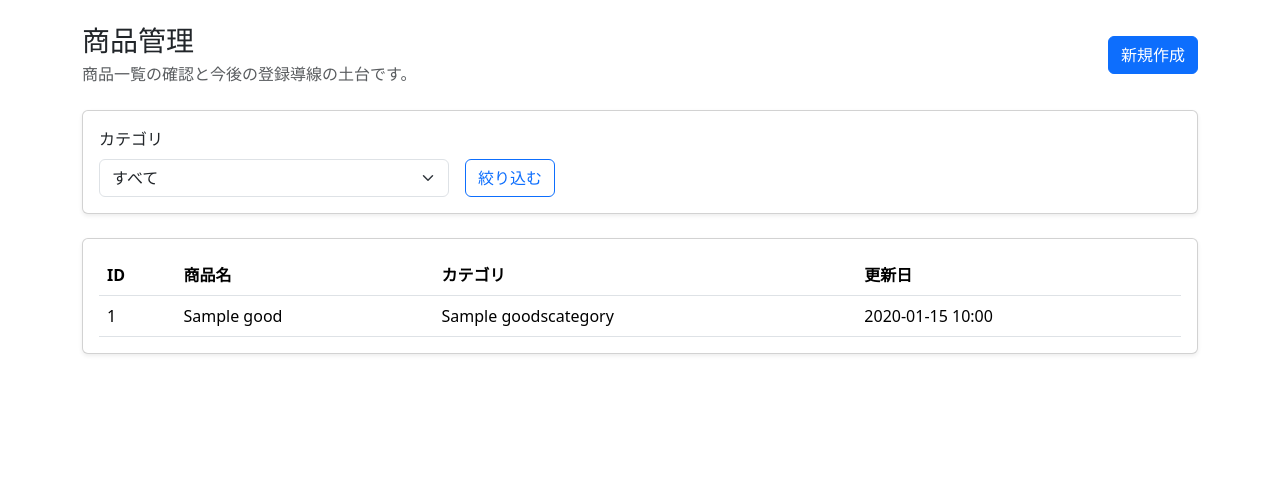
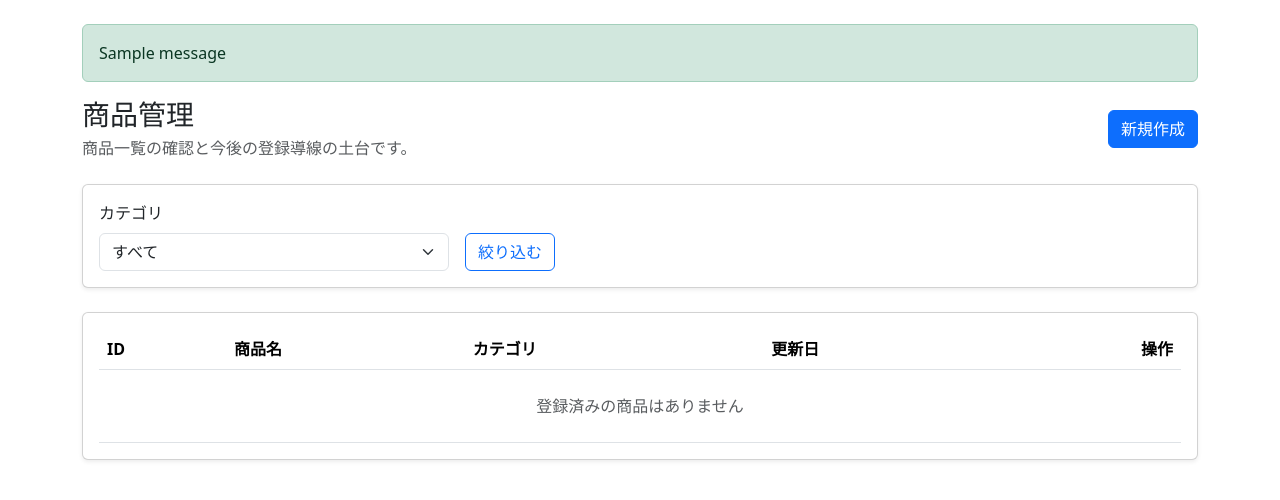
Before and after one commit to yutaArakawa/OplanTeamDevelopRoadMap, a Django app: page /inventory/goods/ in a window 1280 px wide. Shown: the part 58-558 px from the top of the page. Run offline with Django 5.2, Linux system fonts and the light colour scheme; a user stored in the database is signed in; tables that the repository leaves empty hold one stand-in row (values such as "Sample post"); one stand-in notice (Sample message) is shown.

Commit message:
削除機能の追加

```diff
--- a/common/templates/base.html
+++ b/common/templates/base.html
@@ -16,6 +16,15 @@
     <body>
         {% include 'components/header.html' %}
         <div class="container mt-4">
+            {% if messages %}
+            <div class="mb-3">
+                {% for message in messages %}
+                <div class="alert alert-{{ message.tags|default:'info' }} mb-2" role="alert">
+                    {{ message }}
+                </div>
+                {% endfor %}
+            </div>
+            {% endif %}
             {% block content %}
             {% endblock %}
         </div>
--- a/inventory/models.py
+++ b/inventory/models.py
@@ -73,6 +73,17 @@ class Goods(BaseModel):
     delete_flg = models.BooleanField(default=False)
     created_at = models.DateTimeField(auto_now_add=True)
     updated_at = models.DateTimeField(auto_now=True)
+
+    def has_related_records(self):
+        return (
+            self.shopstock_set.filter(delete_flg=False).exists()
+            or self.warehousestock_set.filter(delete_flg=False).exists()
+            or self.ordergoods_set.filter(delete_flg=False).exists()
+        )
+
+    def soft_delete(self):
+        self.delete_flg = True
+        self.save(update_fields=['delete_flg', 'updated_at'])
 
     def __str__(self):
         return self.goods_name
--- a/inventory/templates/inventory/goods_list.html
+++ b/inventory/templates/inventory/goods_list.html
@@ -45,6 +45,7 @@
                     <th>商品名</th>
                     <th>カテゴリ</th>
                     <th>更新日</th>
+                    <th class="text-end">操作</th>
                 </tr>
             </thead>
             <tbody>
@@ -54,10 +55,23 @@
                     <td>{{ goods.goods_name }}</td>
                     <td>{{ goods.goods_category }}</td>
                     <td>{{ goods.updated_at|date:'Y-m-d H:i' }}</td>
+                    <td class="text-end">
+                        <form method="post" action="{% url 'goods_delete' goods.id %}">
+                            {% csrf_token %}
+                            <input type="hidden" name="next" value="{{ request.get_full_path }}">
+                            <button
+                                type="submit"
+                                class="btn btn-sm btn-outline-danger"
+                                {% if not goods.can_delete %}disabled title="在庫情報または受注明細に紐づく商品は削除できません。"{% endif %}
+                            >
+                                削除
+                            </button>
+                        </form>
+                    </td>
                 </tr>
                 {% empty %}
                 <tr>
-                    <td colspan="4" class="text-center text-muted py-4">
+                    <td colspan="5" class="text-center text-muted py-4">
                         登録済みの商品はありません
                     </td>
                 </tr>
--- a/inventory/urls.py
+++ b/inventory/urls.py
@@ -1,9 +1,9 @@
 from django.urls import path
-
-from inventory.views import GoodsCreateView, GoodsListView
+from inventory.views import GoodsCreateView, GoodsDeleteView, GoodsListView
 
 
 urlpatterns = [
     path('goods/', GoodsListView.as_view(), name='goods_list'),
     path('goods/create/', GoodsCreateView.as_view(), name='goods_create'),
+    path('goods/<int:pk>/delete/', GoodsDeleteView.as_view(), name='goods_delete'),
 ]
--- a/inventory/views.py
+++ b/inventory/views.py
@@ -1,8 +1,11 @@
+from django.contrib import messages
+from django.shortcuts import get_object_or_404, redirect
+from django.urls import reverse
+from django.views import View
 from django.views.generic import TemplateView
 
 from common.mixins import AdminRequiredMixin
 from inventory.models import Goods, GoodsCategory
-
 
 class GoodsListView(AdminRequiredMixin, TemplateView):
     template_name = 'inventory/goods_list.html'
@@ -10,17 +13,37 @@ class GoodsListView(AdminRequiredMixin, TemplateView):
     def get_context_data(self, **kwargs):
         context = super().get_context_data(**kwargs)
 
-        goods = Goods.objects.select_related('goods_category').all()
+        goods = Goods.active_objects.select_related('goods_category').all()
         category_id = self.request.GET.get('category')
 
         if category_id:
             goods = goods.filter(goods_category_id=category_id)
 
-        context['goods_list'] = goods.order_by('goods_name')
-        context['categories'] = GoodsCategory.objects.all().order_by('category_name')
+        goods_list = list(goods.order_by('goods_name'))
+        for goods_item in goods_list:
+            goods_item.can_delete = not goods_item.has_related_records()
+
+        context['goods_list'] = goods_list
+        context['categories'] = GoodsCategory.active_objects.all().order_by('category_name')
         context['selected_category'] = category_id or ''
         return context
 
 
 class GoodsCreateView(AdminRequiredMixin, TemplateView):
     template_name = 'inventory/goods_create.html'
+
+
+class GoodsDeleteView(AdminRequiredMixin, View):
+    def post(self, request, pk):
+        goods = get_object_or_404(Goods.active_objects, pk=pk)
+
+        if goods.has_related_records():
+            messages.error(
+                request,
+                '在庫情報または受注明細に紐づく商品のため削除できません。'
+            )
+            return redirect(request.POST.get('next') or reverse('goods_list'))
+
+        goods.soft_delete()
+        messages.success(request, '商品を削除しました。')
+        return redirect(request.POST.get('next') or reverse('goods_list'))
```
